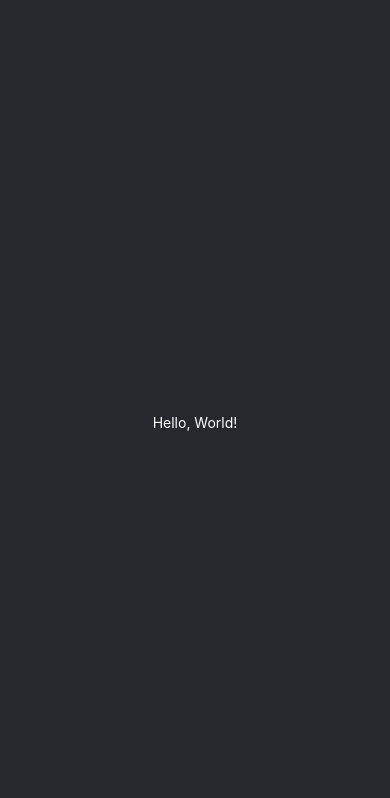
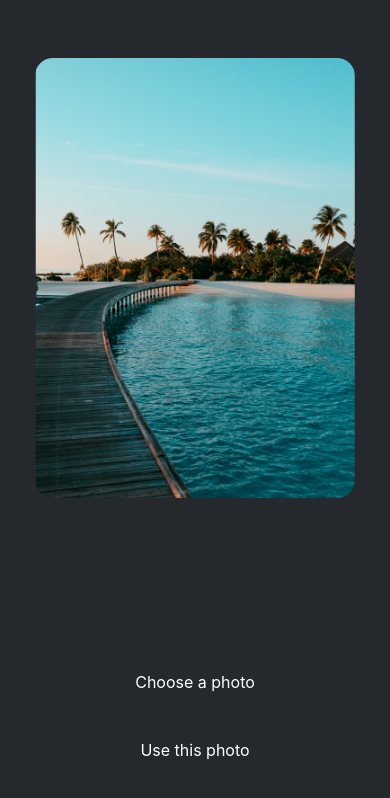
Before and after one commit to EphraimB/StickerSmash, a React Native app: screen / in a window 390 px wide. Shown: the top 798 px of the page. Built offline with nearby package versions, Linux system fonts and the light colour scheme.

Commit message:
Made buttons.

```diff
--- a/App.js
+++ b/App.js
@@ -1,10 +1,21 @@
-import { StatusBar } from 'expo-status-bar';
-import { StyleSheet, Text, View } from 'react-native';
+import { StatusBar } from "expo-status-bar";
+import { StyleSheet, View } from "react-native";
+
+import Button from "./components/Button";
+import ImageViewer from "./components/ImageViewer";
+
+const PlaceholderImage = require("./assets/images/background-image.png");
 
 export default function App() {
   return (
     <View style={styles.container}>
-      <Text style={{color: "#fff"}}>Hello, World!</Text>
+      <View style={styles.imageContainer}>
+        <ImageViewer placeholderImageSource={PlaceholderImage} />
+      </View>
+      <View style={styles.footerContainer}>
+        <Button label="Choose a photo" />
+        <Button label="Use this photo" />
+      </View>
       <StatusBar style="auto" />
     </View>
   );
@@ -13,8 +24,20 @@
 const styles = StyleSheet.create({
   container: {
     flex: 1,
-    backgroundColor: '#25292e',
+    backgroundColor: "#25292e",
+    alignItems: "center",
+  },
+  imageContainer: {
+    flex: 1,
+    paddingTop: 58,
+  },
+  image: {
+    width: 320,
+    height: 440,
+    borderRadius: 18,
+  },
+  footerContainer: {
+    flex: 1 / 3,
     alignItems: 'center',
-    justifyContent: 'center',
   },
 });
--- /dev/null
+++ b/components/Button.js
@@ -0,0 +1,37 @@
+import { StyleSheet, View, Pressable, Text } from 'react-native';
+
+export default function Button({ label }) {
+  return (
+    <View style={styles.buttonContainer}>
+      <Pressable style={styles.button} onPress={() => alert('You pressed a button.')}>
+        <Text style={styles.buttonLabel}>{label}</Text>
+      </Pressable>
+    </View>
+  );
+}
+
+const styles = StyleSheet.create({
+  buttonContainer: {
+    width: 320,
+    height: 68,
+    marginHorizontal: 20,
+    alignItems: 'center',
+    justifyContent: 'center',
+    padding: 3,
+  },
+  button: {
+    borderRadius: 10,
+    width: '100%',
+    height: '100%',
+    alignItems: 'center',
+    justifyContent: 'center',
+    flexDirection: 'row',
+  },
+  buttonIcon: {
+    paddingRight: 8,
+  },
+  buttonLabel: {
+    color: '#fff',
+    fontSize: 16,
+  },
+});
--- /dev/null
+++ b/components/ImageViewer.js
@@ -0,0 +1,15 @@
+import { StyleSheet, Image } from 'react-native';
+
+export default function ImageViewer({ placeholderImageSource }) {
+  return (
+    <Image source={placeholderImageSource} style={styles.image} />
+  );
+}
+
+const styles = StyleSheet.create({
+  image: {
+    width: 320,
+    height: 440,
+    borderRadius: 18,
+  },
+});
```
